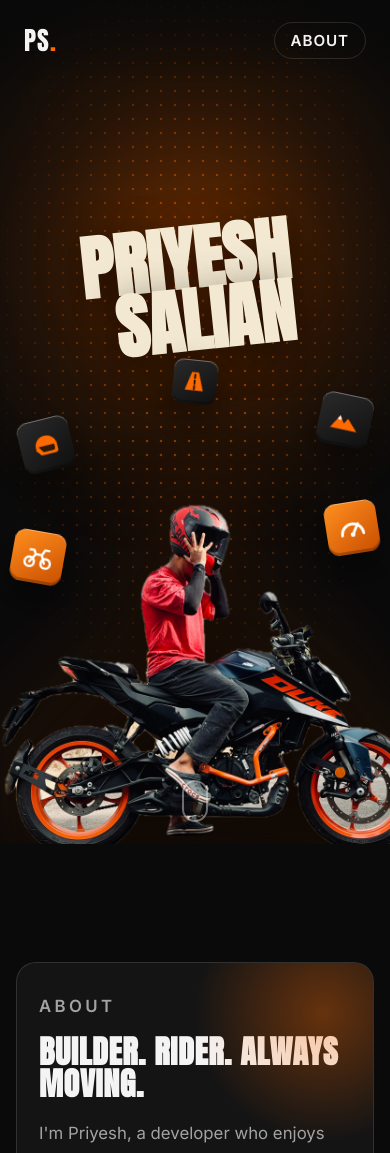
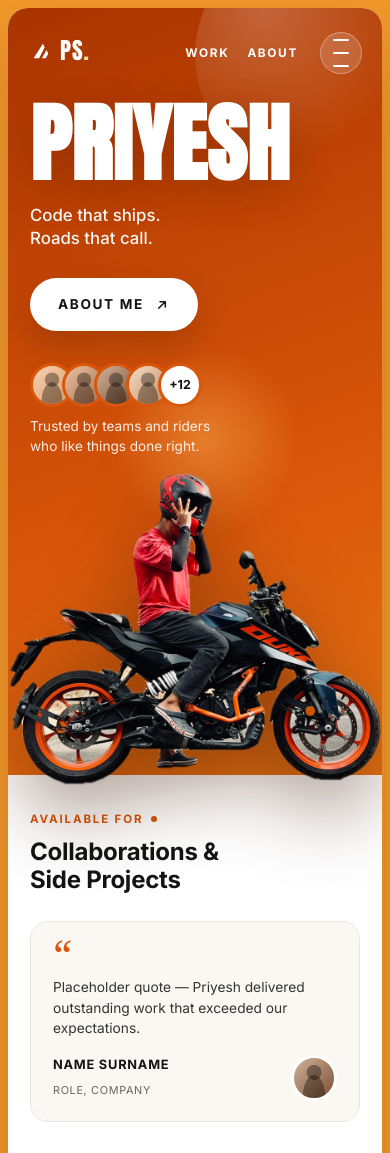
Before and after one commit to priyesh12salian/priyesh12salian.github.io, a plain HTML site: page index.html in a window 390 px wide. Shown: the top 1153 px of the page. Drawn offline with Linux system fonts and the light colour scheme.

Commit message:
Split-panel hero: orange/white layout with rider, available-for block, testimonial
Co-Authored-By: Claude Fable 5.1 <noreply@anthropic.com>

```diff
--- a/css/style.css
+++ b/css/style.css
@@ -1,15 +1,16 @@
-/* ---------- Tokens (KTM orange / black) ---------- */
+/* ---------- Tokens ---------- */
 :root {
-  --bg: #0a0a0a;
-  --bg-2: #141414;
-  --fg: #f4f4f4;
-  --muted: #a3a3a3;
-  --orange: #ff6a00;
-  --orange-2: #ff8f1f;
-  --orange-deep: #c94e00;
-  --cream: #f3e9d2;
-  --border: rgba(255, 255, 255, 0.12);
-  --radius: 20px;
+  --frame: #f39a2c;
+  --o-deep: #a93400;
+  --o-mid: #d9560a;
+  --o-light: #f7951f;
+  --o-soft: #ffb457;
+  --white: #ffffff;
+  --paper: #fbf8f3;
+  --ink: #141414;
+  --muted: #666;
+  --line: #ebe6de;
+  --radius: 28px;
   --font-head: "Anton", Impact, "Arial Narrow", sans-serif;
   --font-body: "Inter", system-ui, sans-serif;
 }
@@ -18,148 +19,175 @@
 *, *::before, *::after { box-sizing: border-box; }
 html { scroll-behavior: smooth; }
 body {
-  margin: 0; font-family: var(--font-body); color: var(--fg);
-  background: var(--bg); line-height: 1.6; overflow-x: hidden; min-height: 100vh;
+  margin: 0; font-family: var(--font-body); color: var(--ink);
+  background: var(--frame); line-height: 1.6; -webkit-font-smoothing: antialiased;
 }
 a { color: inherit; text-decoration: none; }
-h1, h2 { margin: 0; line-height: 1; }
+h1, h2, h3 { margin: 0; line-height: 1.05; }
 img { max-width: 100%; height: auto; display: block; }
-
-/* ---------- Nav ---------- */
-.nav {
-  position: fixed; top: 0; left: 0; right: 0; z-index: 50;
-  display: flex; align-items: center; justify-content: space-between;
-  padding: 20px 24px;
-  background: linear-gradient(to bottom, rgba(10,10,10,.85), rgba(10,10,10,0));
+.frame {
+  margin: 14px; border-radius: var(--radius); overflow: hidden; background: var(--white);
+  box-shadow: 0 30px 80px rgba(80, 30, 0, .25);
 }
-.logo { font-family: var(--font-head); font-size: 1.6rem; letter-spacing: .04em; }
-.logo span { color: var(--orange); }
-.nav nav a {
-  color: var(--fg); font-weight: 600; font-size: .95rem; letter-spacing: .06em;
-  text-transform: uppercase; padding: 8px 16px; border: 1.5px solid var(--border); border-radius: 999px;
-  transition: border-color .2s, color .2s;
+.label {
+  margin: 0 0 10px; display: inline-flex; align-items: center; gap: 8px;
+  font-size: .72rem; font-weight: 700; letter-spacing: .16em; text-transform: uppercase; color: var(--o-mid);
 }
-.nav nav a:hover { border-color: var(--orange); color: var(--orange); }
+.label i { width: 6px; height: 6px; border-radius: 50%; background: var(--o-mid); }
 
 /* ---------- Hero ---------- */
 .hero {
-  position: relative; min-height: 100svh; overflow: hidden;
-  display: grid; place-items: end center;
-  background: radial-gradient(ellipse 80% 60% at 50% 35%, #1c0d03 0%, var(--bg) 70%);
-  isolation: isolate;
+  position: relative; display: grid; grid-template-columns: 62fr 38fr;
+  min-height: min(92vh, 860px); overflow: hidden; isolation: isolate;
 }
-.halftone {
-  position: absolute; inset: 0; z-index: 0; pointer-events: none;
-  background-image: radial-gradient(rgba(255,106,0,.55) 1.4px, transparent 1.6px);
-  background-size: 14px 14px;
-  -webkit-mask-image: radial-gradient(ellipse 70% 65% at 50% 40%, #000 20%, transparent 75%);
-          mask-image: radial-gradient(ellipse 70% 65% at 50% 40%, #000 20%, transparent 75%);
-  opacity: .9;
+.panel-orange {
+  position: relative; overflow: hidden; padding: 32px 40px 44px;
+  background: linear-gradient(115deg, var(--o-deep) 0%, var(--o-mid) 45%, var(--o-light) 100%);
+  color: var(--white); display: flex; flex-direction: column;
 }
-.glow {
-  position: absolute; z-index: 0; pointer-events: none;
-  width: 70vmax; height: 70vmax; left: 50%; top: 30%; transform: translate(-50%, -50%);
-  background: radial-gradient(circle, rgba(255,106,0,.35) 0%, rgba(255,106,0,.08) 40%, transparent 70%);
-  filter: blur(20px);
+.shape {
+  position: absolute; border-radius: 50%; pointer-events: none;
+  background: radial-gradient(circle at 30% 30%, rgba(255,255,255,.22), rgba(255,255,255,0) 65%);
+}
+.s1 { width: 60vmin; height: 60vmin; right: -12vmin; top: -18vmin; }
+.s2 { width: 48vmin; height: 48vmin; left: 28%; bottom: -20vmin; background: radial-gradient(circle, rgba(255,180,87,.45), rgba(255,180,87,0) 70%); }
+
+.logo {
+  display: inline-flex; align-items: center; gap: 8px; align-self: flex-start;
+  font-family: var(--font-head); font-size: 1.45rem; letter-spacing: .04em; position: relative; z-index: 2;
+}
+.logo svg { width: 22px; height: 22px; }
+.logo b { font-weight: 400; }
+.logo span { color: #ffd9a8; }
+
+.hero-copy { position: relative; z-index: 2; margin-top: auto; padding-top: 48px; max-width: 540px; }
+.hero-copy h1 {
+  font-family: var(--font-head); font-size: clamp(5rem, 11.5vw, 10.5rem);
+  text-transform: uppercase; letter-spacing: .005em; line-height: .9;
+  text-shadow: 0 12px 40px rgba(90, 30, 0, .3);
+}
+.tagline { font-size: clamp(1.05rem, 1.5vw, 1.3rem); font-weight: 500; margin: 22px 0 28px; line-height: 1.35; opacity: .95; }
+.btn-pill {
+  display: inline-flex; align-items: center; gap: 10px; padding: 16px 28px; border-radius: 999px;
+  background: var(--white); color: var(--ink); font-weight: 700; font-size: .85rem; letter-spacing: .12em; text-transform: uppercase;
+  box-shadow: 0 14px 30px rgba(80, 30, 0, .25); transition: transform .2s, box-shadow .2s;
+}
+.btn-pill svg { width: 16px; height: 16px; }
+.btn-pill:hover { transform: translateY(-2px); box-shadow: 0 18px 36px rgba(80, 30, 0, .3); }
+
+.trusted { margin-top: 56px; display: flex; flex-direction: column; gap: 10px; }
+.avatars { display: flex; }
+.av {
+  width: 44px; height: 44px; border-radius: 50%; border: 3px solid var(--o-mid); flex: none;
+  background: #ddd center/cover no-repeat; margin-left: -12px; position: relative;
+}
+.av::after {
+  content: ""; position: absolute; inset: 0; border-radius: 50%;
+  background: radial-gradient(circle at 50% 36%, rgba(0,0,0,.35) 0 22%, transparent 24%),
+              radial-gradient(ellipse at 50% 95%, rgba(0,0,0,.35) 0 38%, transparent 40%);
+}
+.av:first-child { margin-left: 0; }
+.av1 { background: linear-gradient(135deg, #f6d2b0, #d79a6a); }
+.av2 { background: linear-gradient(135deg, #e8c3a4, #a86b47); }
+.av3 { background: linear-gradient(135deg, #cfb39b, #7d4f33); }
+.av4 { background: linear-gradient(135deg, #f1dcc6, #c98c5e); }
+.av.more {
+  background: var(--white); color: var(--ink); font-size: .78rem; font-weight: 700;
+  display: grid; place-items: center;
+}
+.av.more::after { display: none; }
+.trusted p { margin: 0; font-size: .85rem; line-height: 1.45; opacity: .9; max-width: 280px; }
+
+/* White panel */
+.panel-white {
+  position: relative; background: var(--white); padding: 28px 36px 36px;
+  display: flex; flex-direction: column;
+}
+.nav { display: flex; align-items: center; justify-content: flex-end; gap: 28px; }
+.nav a { font-size: .74rem; font-weight: 700; letter-spacing: .14em; text-transform: uppercase; color: var(--ink); transition: color .2s; }
+.nav a:hover { color: var(--o-mid); }
+.menu-btn {
+  width: 42px; height: 42px; border-radius: 50%; border: 1px solid var(--line); background: var(--paper);
+  display: grid; place-items: center; gap: 0; cursor: pointer; padding: 0; margin-left: 4px;
+}
+.menu-btn span { display: block; width: 16px; height: 2px; background: var(--ink); margin: 2px 0; border-radius: 2px; }
+.available { margin-top: clamp(80px, 18vh, 170px); padding-left: clamp(0px, 7vw, 110px); }
+.available h2 { font-size: clamp(1.5rem, 2.2vw, 2rem); font-weight: 700; line-height: 1.15; letter-spacing: -.01em; }
+
+.testimonial {
+  margin: auto 0 0; padding: 22px 22px 20px; border-radius: 18px; background: var(--paper);
+  border: 1px solid var(--line); position: relative; z-index: 4; max-width: 300px; align-self: flex-end;
+}
+.quote-mark { font-family: Georgia, serif; font-size: 2.6rem; line-height: .5; color: var(--o-mid); display: block; margin-bottom: 12px; }
+.testimonial blockquote { margin: 0 0 16px; font-size: .86rem; line-height: 1.5; color: #333; }
+.testimonial figcaption { display: flex; align-items: center; justify-content: space-between; gap: 12px; }
+.testimonial strong { display: block; font-size: .8rem; letter-spacing: .06em; text-transform: uppercase; }
+.testimonial small { font-size: .68rem; color: var(--muted); letter-spacing: .06em; text-transform: uppercase; }
+.av.big { width: 46px; height: 46px; border-color: var(--white); margin: 0; }
+
+/* Rider straddling the split */
+.rider {
+  position: absolute; z-index: 3; bottom: -1%; left: 55%; transform: translateX(-50%);
+  width: min(58%, 840px);
+  filter: drop-shadow(0 30px 40px rgba(60, 20, 0, .45));
+  pointer-events: none;
 }
 
-.headline {
-  position: absolute; z-index: 1; left: 50%; top: 10%;
-  transform: translateX(-50%) rotate(-5deg);
-  display: flex; flex-direction: column; align-items: center;
-  font-family: var(--font-head); color: var(--cream);
-  font-size: clamp(4.2rem, 16.5vw, 15rem); line-height: .88; letter-spacing: 0;
-  text-transform: uppercase; white-space: nowrap;
-  text-shadow: 0 10px 40px rgba(0,0,0,.6);
-  user-select: none;
+/* ---------- Sections ---------- */
+.section { padding: clamp(64px, 9vw, 120px) clamp(20px, 5vw, 72px); }
+.section-title { font-family: var(--font-head); font-size: clamp(2.2rem, 4.5vw, 3.6rem); text-transform: uppercase; letter-spacing: .01em; }
+.work-grid { display: grid; grid-template-columns: repeat(auto-fit, minmax(240px, 1fr)); gap: 24px; margin-top: 36px; }
+.work-card { border: 1px solid var(--line); border-radius: 18px; padding: 16px; background: var(--white); transition: transform .2s, box-shadow .2s; }
+.work-card:hover { transform: translateY(-4px); box-shadow: 0 20px 40px rgba(0,0,0,.08); }
+.work-thumb { display: block; aspect-ratio: 4/3; border-radius: 12px; margin-bottom: 16px; }
+.t1 { background: linear-gradient(135deg, var(--o-deep), var(--o-light)); }
+.t2 { background: linear-gradient(135deg, #1d1d1d, #4a4a4a); }
+.t3 { background: linear-gradient(135deg, var(--o-soft), #ffe3bd); }
+.work-card h3 { font-size: 1.1rem; font-weight: 700; margin-bottom: 6px; }
+.work-card p { margin: 0; color: var(--muted); font-size: .95rem; }
+
+.about { background: var(--paper); border-top: 1px solid var(--line); }
+.about-grid { display: grid; grid-template-columns: 1fr 1.4fr; gap: 48px; align-items: start; }
+.about-text p { color: #333; font-size: 1.05rem; margin: 0 0 16px; max-width: 60ch; }
+.links { list-style: none; padding: 0; margin: 24px 0 0; display: flex; flex-wrap: wrap; gap: 12px; }
+.links a {
+  display: inline-block; padding: 12px 22px; border-radius: 999px; font-weight: 700; font-size: .8rem;
+  letter-spacing: .1em; text-transform: uppercase; background: var(--ink); color: var(--white); transition: background .2s, transform .2s;
 }
-.headline span:nth-child(1) { margin-right: .5em; }
-.headline span:nth-child(2) { margin-left: .5em; }
+.links a:hover { background: var(--o-mid); transform: translateY(-2px); }
 
-.rider {
-  position: relative; z-index: 3;
-  width: min(78vw, 1020px);
-  margin-bottom: -1.5%;
-  filter: drop-shadow(0 30px 50px rgba(0,0,0,.75)) drop-shadow(0 0 40px rgba(255,106,0,.15));
-}
-
-/* ---------- Floating badges ---------- */
-.badges { position: absolute; inset: 0; pointer-events: none; }
-.badge {
-  position: absolute; width: clamp(54px, 7vw, 92px); aspect-ratio: 1;
-  display: grid; place-items: center; border-radius: 22%;
-  color: #fff;
-  background: linear-gradient(145deg, var(--orange-2), var(--orange-deep));
-  box-shadow: 0 18px 40px rgba(0,0,0,.6), inset 0 1px 0 rgba(255,255,255,.35), inset 0 -3px 0 rgba(0,0,0,.25);
-  animation: bob 6s ease-in-out infinite;
-}
-.badge svg { width: 62%; height: 62%; }
-.badge.behind { z-index: 2; }
-.badge.front  { z-index: 4; }
-.b1 { left: 14%; top: 44%; transform: rotate(-14deg); background: linear-gradient(145deg, #2a2a2a, #0f0f0f); color: var(--orange); }
-.b2 { left: 6%;  top: 60%; transform: rotate(10deg); animation-delay: -1.5s; }
-.b3 { right: 12%; top: 42%; transform: rotate(12deg); background: linear-gradient(145deg, #2a2a2a, #0f0f0f); color: var(--orange); animation-delay: -3s; }
-.b4 { right: 5%;  top: 58%; transform: rotate(-9deg); animation-delay: -4.5s; }
-.b5 { left: 50%;  top: 36%; transform: translateX(-50%) rotate(6deg); background: linear-gradient(145deg, #2a2a2a, #0f0f0f); color: var(--orange); animation-delay: -2s; width: clamp(44px, 5vw, 70px); }
-@keyframes bob {
-  0%, 100% { translate: 0 0; }
-  50%      { translate: 0 -14px; }
-}
-
-.scroll-cue {
-  position: absolute; z-index: 5; bottom: 22px; left: 50%; transform: translateX(-50%);
-  width: 26px; height: 42px; border: 2px solid rgba(255,255,255,.4); border-radius: 14px;
-}
-.scroll-cue span {
-  position: absolute; left: 50%; top: 8px; width: 4px; height: 8px; margin-left: -2px;
-  border-radius: 2px; background: var(--orange); animation: cue 1.8s ease-in-out infinite;
-}
-@keyframes cue { 0% { top: 8px; opacity: 1; } 100% { top: 24px; opacity: 0; } }
-
-/* ---------- About ---------- */
-.about { position: relative; max-width: 1040px; margin: 0 auto; padding: 14vh 16px; }
-.eyebrow {
-  margin: 0 0 10px; color: var(--orange); font-weight: 600; font-size: .85rem;
-  text-transform: uppercase; letter-spacing: .2em;
-}
-.card {
-  position: relative; padding: 44px; border-radius: var(--radius);
-  background: var(--bg-2); border: 1px solid var(--border);
-  overflow: hidden;
-}
-.card::after {
-  content: ""; position: absolute; right: -80px; top: -80px; width: 260px; height: 260px;
-  background: radial-gradient(circle, rgba(255,106,0,.35), transparent 70%); pointer-events: none;
-}
-.card h2 { font-family: var(--font-head); font-size: clamp(2rem, 5vw, 3.2rem); letter-spacing: .02em; margin-bottom: 20px; text-transform: uppercase; }
-.card p { color: var(--muted); font-size: 1.05rem; margin: 0 0 16px; max-width: 64ch; }
-.links { list-style: none; padding: 0; margin: 28px 0 0; display: flex; flex-wrap: wrap; gap: 12px; }
-.links a {
-  display: inline-block; padding: 12px 22px; border-radius: 999px; font-weight: 600;
-  background: var(--orange); color: #0a0a0a; transition: transform .2s, background .2s;
-}
-.links a:hover { background: var(--orange-2); transform: translateY(-2px); }
-
-/* ---------- Footer ---------- */
-footer { text-align: center; padding: 32px 16px; color: var(--muted); font-size: .9rem; border-top: 1px solid var(--border); }
+footer { text-align: center; padding: 24px 16px; color: var(--muted); font-size: .85rem; border-top: 1px solid var(--line); }
 
 /* ---------- Reveal ---------- */
 .reveal { opacity: 0; transform: translateY(24px); transition: opacity .7s ease, transform .7s ease; }
 .reveal.visible { opacity: 1; transform: none; }
 
 /* ---------- Responsive ---------- */
-@media (max-width: 768px) {
-  .headline { top: 27%; font-size: clamp(3.4rem, 18vw, 8rem); transform: translateX(-50%) rotate(-6deg); }
-  .headline span:nth-child(1) { margin-right: .2em; }
-  .headline span:nth-child(2) { margin-left: .2em; }
-  .rider { width: 108vw; max-width: none; margin-bottom: -3%; }
-  .badge { width: 52px; }
-  .b1 { left: 5%; top: 50%; }   .b2 { left: 3%; top: 63%; }
-  .b3 { right: 5%; top: 48%; left: auto; } .b4 { right: 3%; top: 61%; left: auto; }
-  .b5 { top: 43%; width: 44px; }
-  .card { padding: 30px 22px; }
+@media (max-width: 960px) {
+  .hero {
+    grid-template-columns: 1fr; min-height: 0;
+    background: linear-gradient(160deg, var(--o-deep) 0%, var(--o-mid) 45%, var(--o-light) 100%);
+  }
+  .panel-orange { order: 1; padding: 24px 22px 0; min-height: 0; background: none; overflow: visible; }
+  .hero-copy { padding-top: 36px; margin-top: 0; }
+  .hero-copy h1 { font-size: clamp(4.4rem, 22vw, 8rem); }
+  .trusted { margin-top: 32px; margin-bottom: 0; }
+  .rider {
+    order: 2; position: relative; z-index: 3; left: auto; bottom: auto; transform: none;
+    width: 100%; max-width: none; margin: 4% 0 -3%; justify-self: center;
+  }
+  .panel-white { order: 3; position: static; padding: 22px 22px 28px; }
+  .nav { position: absolute; top: 24px; right: 20px; z-index: 5; gap: 18px; }
+  .nav a { color: var(--white); }
+  .menu-btn { background: rgba(255,255,255,.15); border-color: rgba(255,255,255,.3); }
+  .menu-btn span { background: var(--white); }
+  .available { margin-top: 8px; padding-left: 0; }
+  .testimonial { margin-top: 28px; align-self: stretch; max-width: none; }
+  .about-grid { grid-template-columns: 1fr; gap: 24px; }
+}
+@media (max-width: 480px) {
+  .frame { margin: 8px; border-radius: 20px; }
 }
 @media (prefers-reduced-motion: reduce) {
-  .badge, .scroll-cue span { animation: none; }
   .reveal { transition: none; opacity: 1; transform: none; }
 }
--- a/index.html
+++ b/index.html
@@ -4,68 +4,115 @@
   <meta charset="UTF-8">
   <meta name="viewport" content="width=device-width, initial-scale=1.0">
   <title>Priyesh Salian</title>
-  <meta name="description" content="Priyesh Salian — personal site.">
+  <meta name="description" content="Priyesh Salian — code that ships, roads that call.">
   <meta property="og:title" content="Priyesh Salian">
-  <meta property="og:description" content="Personal site of Priyesh Salian.">
+  <meta property="og:description" content="Code that ships. Roads that call.">
   <meta property="og:url" content="https://priyesh12salian.github.io/">
   <meta property="og:image" content="https://priyesh12salian.github.io/assets/images/hero.webp">
   <link rel="icon" href="assets/images/favicon.svg" type="image/svg+xml">
   <link rel="preconnect" href="https://fonts.googleapis.com">
   <link rel="preconnect" href="https://fonts.gstatic.com" crossorigin>
-  <link href="https://fonts.googleapis.com/css2?family=Anton&family=Inter:wght@400;500;600&display=swap" rel="stylesheet">
+  <link href="https://fonts.googleapis.com/css2?family=Anton&family=Inter:wght@400;500;600;700&display=swap" rel="stylesheet">
   <link rel="stylesheet" href="css/style.css">
 </head>
 <body>
+<div class="frame">
 
-  <header class="nav">
-    <a class="logo" href="#top">PS<span>.</span></a>
-    <nav>
-      <a href="#about">About</a>
-    </nav>
-  </header>
+  <!-- ================= HERO ================= -->
+  <section class="hero" id="top">
+    <div class="panel-orange">
+      <span class="shape s1" aria-hidden="true"></span>
+      <span class="shape s2" aria-hidden="true"></span>
 
-  <main id="top">
-    <!-- HERO -->
-    <section class="hero">
-      <div class="halftone" aria-hidden="true"></div>
-      <div class="glow" aria-hidden="true"></div>
+      <a class="logo" href="#top">
+        <svg viewBox="0 0 24 24" aria-hidden="true"><path d="M4 20 14 4l2 4-6 12zM13 20l5-9 2 4-3 5z" fill="currentColor"/></svg>
+        <b>PS<span>.</span></b>
+      </a>
 
-      <h1 class="headline" aria-label="Priyesh Salian">
-        <span>Priyesh</span>
-        <span>Salian</span>
-      </h1>
+      <div class="hero-copy">
+        <h1>Priyesh</h1>
+        <p class="tagline">Code that ships.<br>Roads that call.</p>
+        <a href="#about" class="btn-pill">About me
+          <svg viewBox="0 0 24 24" aria-hidden="true"><path d="M7 17 17 7M9 7h8v8" fill="none" stroke="currentColor" stroke-width="2.2" stroke-linecap="round" stroke-linejoin="round"/></svg>
+        </a>
 
-      <!-- Floating riding badges -->
-      <div class="badges" aria-hidden="true">
-        <span class="badge b1 behind" title="Helmet">
-          <svg viewBox="0 0 48 48"><path d="M8 26a16 16 0 0 1 32 0v8a4 4 0 0 1-4 4H14l-6-8z" fill="currentColor"/><path d="M12 25h24v6a3 3 0 0 1-3 3H18z" fill="#0b0b0b" opacity=".85"/></svg>
-        </span>
-        <span class="badge b2 front" title="Motorbike">
-          <svg viewBox="0 0 48 48"><circle cx="12" cy="32" r="7" fill="none" stroke="currentColor" stroke-width="3.5"/><circle cx="36" cy="32" r="7" fill="none" stroke="currentColor" stroke-width="3.5"/><path d="M12 32l8-12h9l5 12M20 20l-3-6h-6M29 20l4-8h6" fill="none" stroke="currentColor" stroke-width="3.5" stroke-linecap="round" stroke-linejoin="round"/></svg>
-        </span>
-        <span class="badge b3 behind" title="Mountains">
-          <svg viewBox="0 0 48 48"><path d="M4 38l12-20 7 11 5-8 16 17z" fill="currentColor"/><path d="M16 18l3 5-3 2-3-2z" fill="#fff" opacity=".9"/></svg>
-        </span>
-        <span class="badge b4 front" title="Speed">
-          <svg viewBox="0 0 48 48"><path d="M8 34a16 16 0 1 1 32 0" fill="none" stroke="currentColor" stroke-width="4" stroke-linecap="round"/><path d="M24 34L33 19" stroke="currentColor" stroke-width="4" stroke-linecap="round"/><circle cx="24" cy="34" r="3.5" fill="currentColor"/></svg>
-        </span>
-        <span class="badge b5 behind" title="Road">
-          <svg viewBox="0 0 48 48"><path d="M18 8h12l10 32H8z" fill="currentColor"/><path d="M24 12v6M24 22v6M24 32v6" stroke="#0b0b0b" stroke-width="3" stroke-linecap="round"/></svg>
-        </span>
+        <div class="trusted">
+          <div class="avatars" aria-hidden="true">
+            <!-- EDIT: replace with real avatar images -->
+            <span class="av av1"></span>
+            <span class="av av2"></span>
+            <span class="av av3"></span>
+            <span class="av av4"></span>
+            <span class="av more">+12</span>
+          </div>
+          <p><!-- EDIT: caption -->Trusted by teams and riders<br>who like things done right.</p>
+        </div>
+      </div>
+    </div>
+
+    <div class="panel-white">
+      <nav class="nav">
+        <a href="#work">Work</a>
+        <a href="#about">About</a>
+        <button class="menu-btn" type="button" aria-label="Menu" aria-expanded="false">
+          <span></span><span></span><span></span>
+        </button>
+      </nav>
+
+      <div class="available">
+        <p class="label">Available for <i></i></p>
+        <h2>Collaborations &amp;<br>Side Projects</h2>
       </div>
 
-      <img class="rider" src="assets/images/hero.webp" alt="Priyesh Salian sitting on a KTM Duke, putting on a helmet" width="1800" height="1512" fetchpriority="high">
+      <figure class="testimonial">
+        <span class="quote-mark" aria-hidden="true">&ldquo;</span>
+        <!-- EDIT: replace placeholder testimonial -->
+        <blockquote>Placeholder quote — Priyesh delivered outstanding work that exceeded our expectations.</blockquote>
+        <figcaption>
+          <div>
+            <strong>Name Surname</strong>
+            <small>Role, Company</small>
+          </div>
+          <span class="av av3 big" aria-hidden="true"></span>
+        </figcaption>
+      </figure>
+    </div>
 
-      <a href="#about" class="scroll-cue" aria-label="Scroll to about">
-        <span></span>
-      </a>
-    </section>
+    <img class="rider" src="assets/images/hero.webp" alt="Priyesh Salian sitting on a KTM Duke, putting on a helmet" width="1800" height="1512" fetchpriority="high">
+  </section>
 
-    <!-- ABOUT -->
-    <section class="about" id="about">
-      <div class="card">
-        <p class="eyebrow">About</p>
-        <h2>Builder. Rider. Always moving.</h2>
+  <!-- ================= WORK ================= -->
+  <section class="section" id="work">
+    <p class="label">Selected work <i></i></p>
+    <h2 class="section-title">Things I've built</h2>
+    <div class="work-grid">
+      <!-- EDIT: replace placeholder projects -->
+      <article class="work-card">
+        <span class="work-thumb t1" aria-hidden="true"></span>
+        <h3>Project One</h3>
+        <p>Short description of the project and what it does.</p>
+      </article>
+      <article class="work-card">
+        <span class="work-thumb t2" aria-hidden="true"></span>
+        <h3>Project Two</h3>
+        <p>Short description of the project and what it does.</p>
+      </article>
+      <article class="work-card">
+        <span class="work-thumb t3" aria-hidden="true"></span>
+        <h3>Project Three</h3>
+        <p>Short description of the project and what it does.</p>
+      </article>
+    </div>
+  </section>
+
+  <!-- ================= ABOUT ================= -->
+  <section class="section about" id="about">
+    <div class="about-grid">
+      <div>
+        <p class="label">About <i></i></p>
+        <h2 class="section-title">Builder. Rider.<br>Always moving.</h2>
+      </div>
+      <div class="about-text">
         <p>
           <!-- EDIT: write 2–3 sentences about yourself -->
           I'm Priyesh, a developer who enjoys turning ideas into clean, working
@@ -81,13 +128,14 @@
           <li><a href="https://www.linkedin.com/" target="_blank" rel="noopener">LinkedIn</a></li>
         </ul>
       </div>
-    </section>
-  </main>
+    </div>
+  </section>
 
   <footer>
-    <p>© <span id="year"></span> Priyesh Salian · Hosted on GitHub Pages</p>
+    <p>© <span id="year"></span> Priyesh Salian</p>
   </footer>
+</div>
 
-  <script src="js/main.js"></script>
+<script src="js/main.js"></script>
 </body>
 </html>
--- a/js/main.js
+++ b/js/main.js
@@ -1,17 +1,20 @@
 // Footer year
 document.getElementById('year').textContent = new Date().getFullYear();
 
-// Reveal-on-scroll for sections
-const targets = document.querySelectorAll('.about .card');
+// Reveal-on-scroll for sections below the hero
+const targets = document.querySelectorAll('.work-card, .about-grid');
 targets.forEach(el => el.classList.add('reveal'));
-
 const io = new IntersectionObserver((entries) => {
   entries.forEach(entry => {
-    if (entry.isIntersecting) {
-      entry.target.classList.add('visible');
-      io.unobserve(entry.target);
-    }
+    if (entry.isIntersecting) { entry.target.classList.add('visible'); io.unobserve(entry.target); }
   });
 }, { threshold: 0.15 });
+targets.forEach(el => io.observe(el));
 
-targets.forEach(el => io.observe(el));
+// Menu button: scrolls to the nav links' sections on small screens
+const menuBtn = document.querySelector('.menu-btn');
+if (menuBtn) {
+  menuBtn.addEventListener('click', () => {
+    document.getElementById('work').scrollIntoView({ behavior: 'smooth' });
+  });
+}
```
